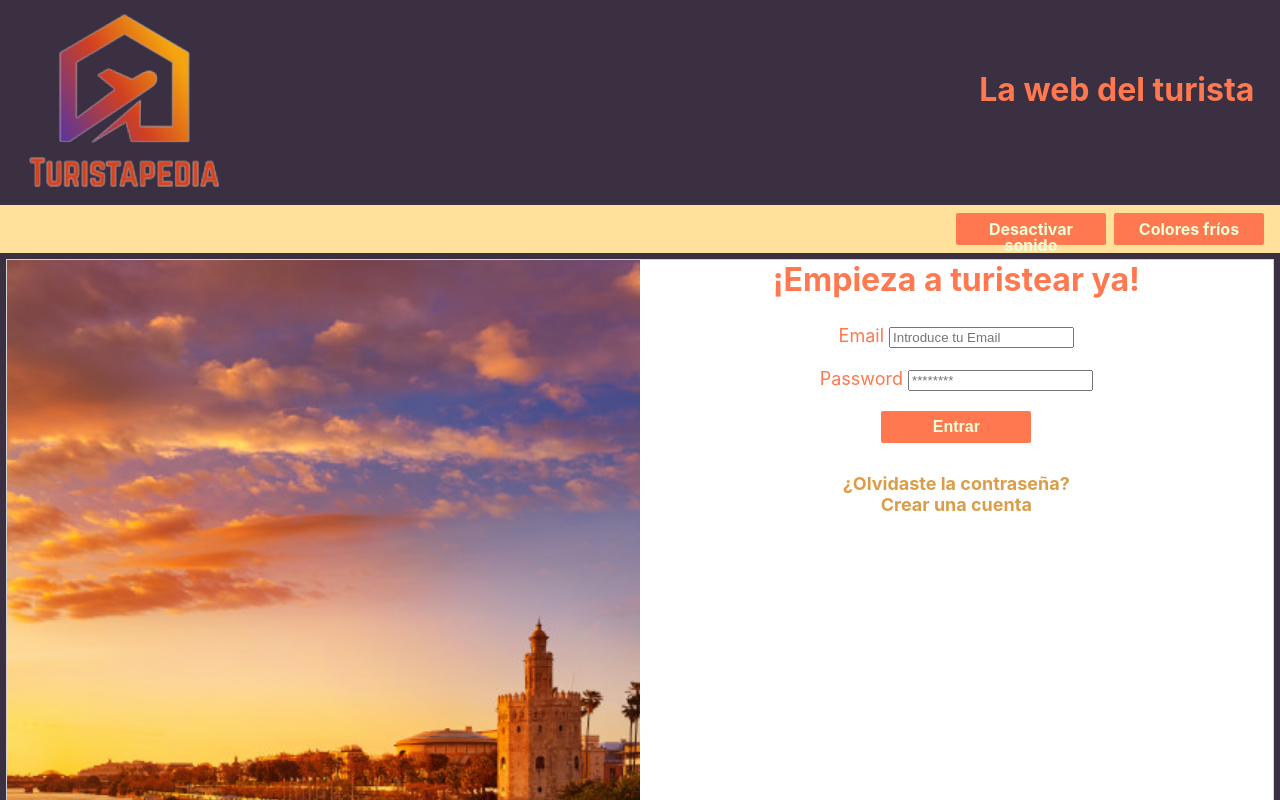
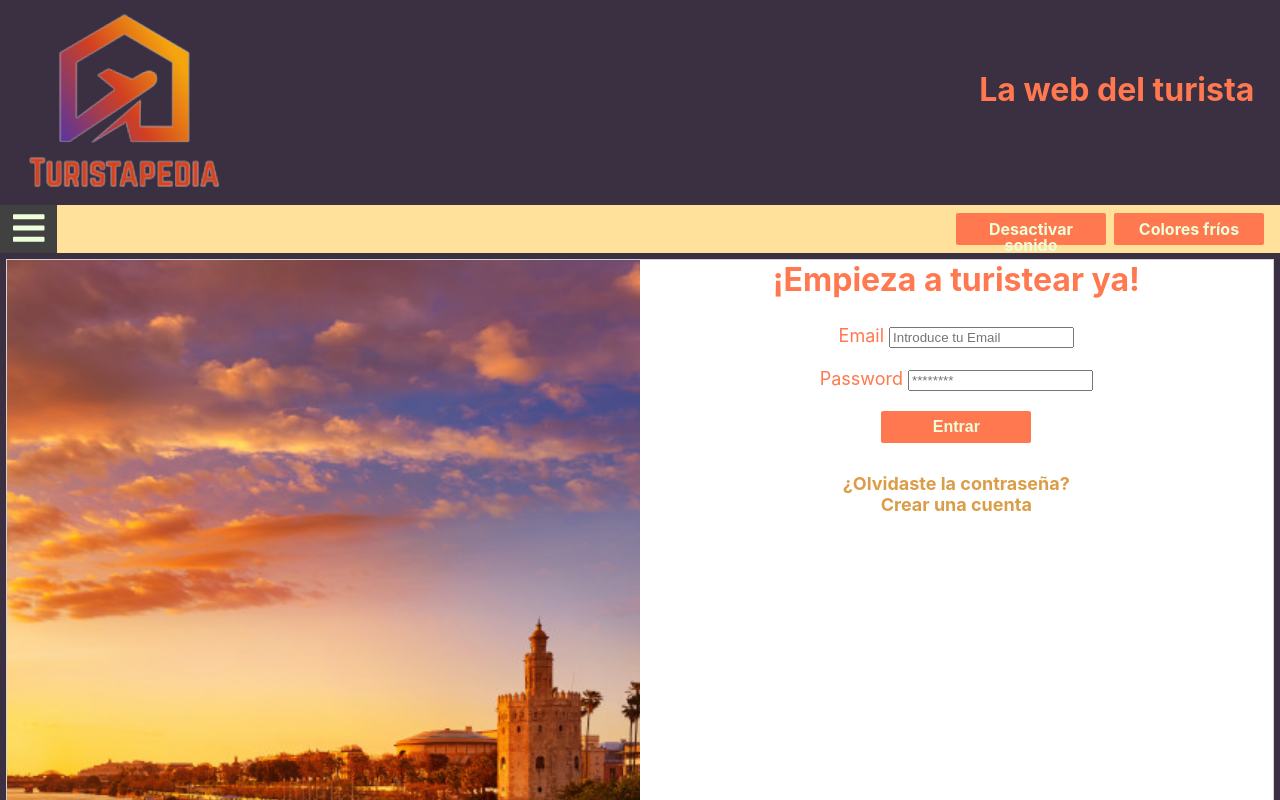
Before and after one commit to MariaGomGod/turistapedia-cliente, a React (Create React App) app: page /login in a window 1280 px wide. Shown: the top 800 px of the page. Built offline with nearby package versions, Linux system fonts and the light colour scheme.

Commit message:
añadido menu hamburguesa y detectado fin de sesion

```diff
--- /dev/null
+++ b/src/components/HamburgerMenu.js
@@ -0,0 +1,26 @@
+import './HamburgerMenu.sass';
+import { faBars } from "@fortawesome/free-solid-svg-icons";
+import { FontAwesomeIcon } from '@fortawesome/react-fontawesome';
+
+export default function HamburgerMenu() {
+
+    const toggleVisible = () => {
+        document.getElementById("myLinks").classList.toggle('active');
+    };
+
+    return (
+        <div className="topnav">
+            <a href="#" className="icon" onClick={toggleVisible}>
+                <FontAwesomeIcon icon={faBars} />
+            </a>
+            <div id="myLinks">
+                <a href="/login"><span className="sr-only">Haz click aquí para </span>Iniciar&nbsp;sesión</a>
+                <a href="/register"><span className="sr-only">Haz click aquí para </span>Crear&nbsp;cuenta</a>
+                <a href="/reset-password"><span className="sr-only">Haz click aquí para </span>Restablecer&nbsp;contraseña</a>
+                <a href="/create"><span className="sr-only">Haz click aquí para </span>Crear&nbsp;punto&nbsp;de&nbsp;interés</a>
+                <a href="/admin/pending"><span className="sr-only">Haz click aquí para </span>Aprobar&nbsp;punto&nbsp;de&nbsp;interés</a>
+                <a href="/admin/all"><span className="sr-only">Haz click aquí para </span>Ver&nbsp;todos&nbsp;los&nbsp;puntos&nbsp;de&nbsp;interés</a>
+            </div>
+        </div>
+    )
+}
--- /dev/null
+++ b/src/components/HamburgerMenu.sass
@@ -0,0 +1,37 @@
+@import ../styles/_variables
+
+.topnav
+    margin: -8px
+    width: min-content
+    text-align: justify
+    position: relative
+    float: left
+
+    #myLinks, a.icon
+        background: #414141
+
+    a
+        color: $senary
+
+    a.icon
+        display: block
+        line-height: 36px
+        height: 48px
+        font-size: 36px
+        padding: 0.4vw 1vw
+        width: min-content
+        outline: none
+
+    #myLinks
+        padding: 0.5vw 1vw 1vw
+        position: absolute
+        display: none
+
+        a
+            display: block
+            padding: 0.5vw
+            font-size: 1em
+            font-weight: bold
+
+        &.active
+            display: block
--- a/src/components/Header.js
+++ b/src/components/Header.js
@@ -3,6 +3,7 @@ import logo from '../images/logo.png';
 import logoCb from '../images/logo_cb.png';
 import LogOut from './LogOut';
 import { useEffect } from 'react';
+import HamburgerMenu from './HamburgerMenu';
 
 export default function Header({ coldColors, setColdColors, volume, setVolume, authenticatedUser, setAuthenticatedUser }) {
 
@@ -29,6 +30,7 @@ export default function Header({ coldColors, setColdColors, volume, setVolume, a
                         <></>
                 }
                 <div id="third-row">
+                    <HamburgerMenu />
                     <span className="button" onClick={() => setColdColors(currentColdColors => !currentColdColors)}>{coldColors ? "Colores calientes" : "Colores fríos"}</span>
 
                     {/* Aplico un toggle para que cambie la gama de color para discapacitados visuales. Si el toggle está activo, implanto la gama de colores fríos
--- a/src/components/Map.js
+++ b/src/components/Map.js
@@ -11,7 +11,8 @@ del mapa. Con ello, evitamos que React vuelva a re-renderizar el componente si n
 export default memo(function Map ({ pointsOfInterest, center, setCenter }) {
     const { isLoaded } = useJsApiLoader({
         id: 'google-map-script',
-        googleMapsApiKey: "GOOGLE-MAPS-KEY"
+        googleMapsApiKey: "AIzaSyCNJkyAndouVZpDlbY6ns_il2PZVjenfns"
+        //googleMapsApiKey: "GOOGLE-MAPS-KEY"
     });
 
     const [map, setMap] = useState(null);
--- a/src/components/Router.js
+++ b/src/components/Router.js
@@ -36,7 +36,15 @@ export default function Router() {
                             : <Redirect to="/login" />
                     }} />
 
-                    <Route exact path="/pending" render={() => {
+                    <Route exact path="/admin/pending" render={() => {
+                        const authenticatedUser = localStorage.getItem("user");
+
+                        return authenticatedUser ?
+                            JSON.parse(authenticatedUser).admin ? <Pending /> : <Redirect to="/error" />
+                            : <Redirect to="/login" />
+                    }} />
+
+                    <Route exact path="/admin/all" render={() => {
                         const authenticatedUser = localStorage.getItem("user");
 
                         return authenticatedUser ?
--- a/src/index.js
+++ b/src/index.js
@@ -1,7 +1,7 @@
 import React from 'react';
 import ReactDOM from 'react-dom';
 import './index.sass';
-import App from './App';;
+import App from './App';
 
 ReactDOM.render(
   <React.StrictMode>
--- a/src/pages/Pending.js
+++ b/src/pages/Pending.js
@@ -3,10 +3,13 @@ import 'react-notifications/lib/notifications.css';
 import './Pending.sass';
 import { useState, useEffect } from 'react';
 import { BASE_API_URL } from "../config/config";
+import { useHistory } from 'react-router-dom';
 
 export default function Pending() {
 
     const [pending, setPending] = useState([]);
+
+    const history = useHistory();
 
     useEffect(() => {
         fetch(`${BASE_API_URL}/poi/pending`, {
@@ -16,8 +19,18 @@ export default function Pending() {
                 // Las credenciales las obtenemos en el Login.js a través de "token".
             }
         })
-            .then(response => response.json())
-            .then(data => setPending(data));
+            .then(response => {
+                if (response.ok) {
+                    response.json()
+                        .then(data => setPending(data));
+                } else if (response.status === 401) {
+                    NotificationManager.warning("La sesión ha expirado. Redirigiendo a la página de inicio de sesión...", "Advertencia", 3000);
+                    setInterval(() => history.push('/login'), 3000);
+                } else {
+                    NotificationManager.error("Se ha producido un error, inténtelo de nuevo en unos segundos", "Error", 3000);
+                }
+            })
+            .catch(() => NotificationManager.error("Se ha producido un error, inténtelo de nuevo en unos segundos", "Error", 3000));
     }, []);
 
     const publish = e => {
@@ -38,8 +51,8 @@ export default function Pending() {
                 /* NotificationManager se encarga de generar una notificación de éxito o error dependiendo de si la respuesta del servidor
                 es exitosa o no. */
             })
-            .catch(() =>  NotificationManager.error("Se ha producido un error, inténtelo de nuevo en unos segundos", "Error", 3000));
-            /* Añado un catch para gestionar errores de red (servidor caído, no hay conexión, etcétera). */
+            .catch(() => NotificationManager.error("Se ha producido un error, inténtelo de nuevo en unos segundos", "Error", 3000));
+        /* Añado un catch para gestionar errores de red (servidor caído, no hay conexión, etcétera). */
     };
 
     const remove = e => {
@@ -60,13 +73,13 @@ export default function Pending() {
                 /* NotificationManager se encarga de generar una notificación de éxito o error dependiendo de si la respuesta del servidor
                 es exitosa o no. */
             })
-            .catch(() =>  NotificationManager.error("Se ha producido un error, inténtelo de nuevo en unos segundos", "Error", 3000));
-            /* Añado un catch para gestionar errores de red (servidor caído, no hay conexión, etcétera). */
+            .catch(() => NotificationManager.error("Se ha producido un error, inténtelo de nuevo en unos segundos", "Error", 3000));
+        /* Añado un catch para gestionar errores de red (servidor caído, no hay conexión, etcétera). */
     };
 
     return (
         <div id="pending">
-             <NotificationContainer />
+            <NotificationContainer />
             {/* Este componente lo añado para que salga una notificación de éxito o error al añadir un nuevo punto de interés. */}
 
             <h1 className="title">Puntos de interés pendientes de aprobar</h1>
@@ -80,7 +93,7 @@ export default function Pending() {
                     </tr>
                 </thead>
                 <tbody>
-                    {pending.map((element, index) => {
+                    {pending?.map((element, index) => {
                         return (
                             <tr key={index} className="pending">
                                 <td className="name">{element.name}</td>
```
